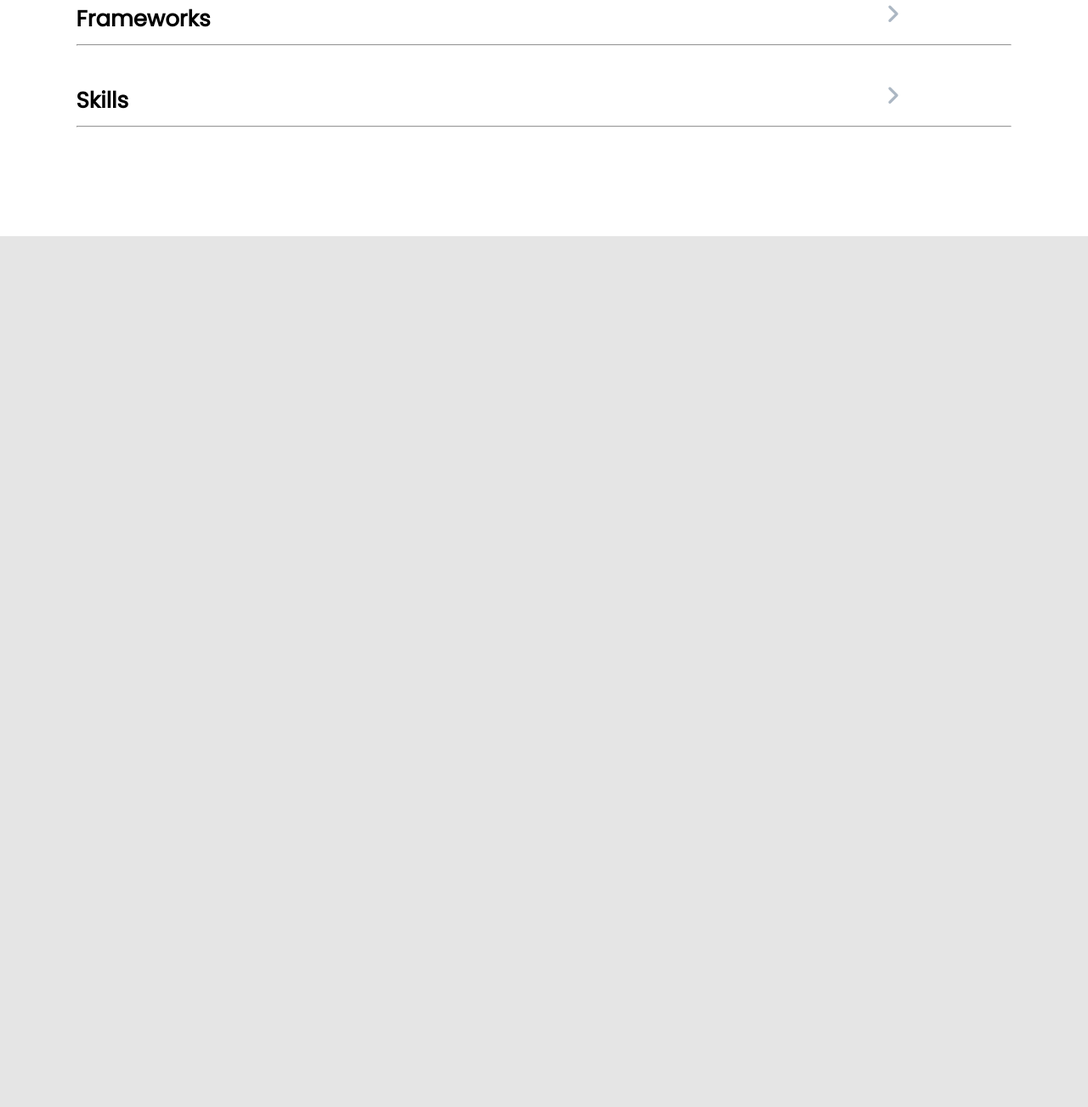
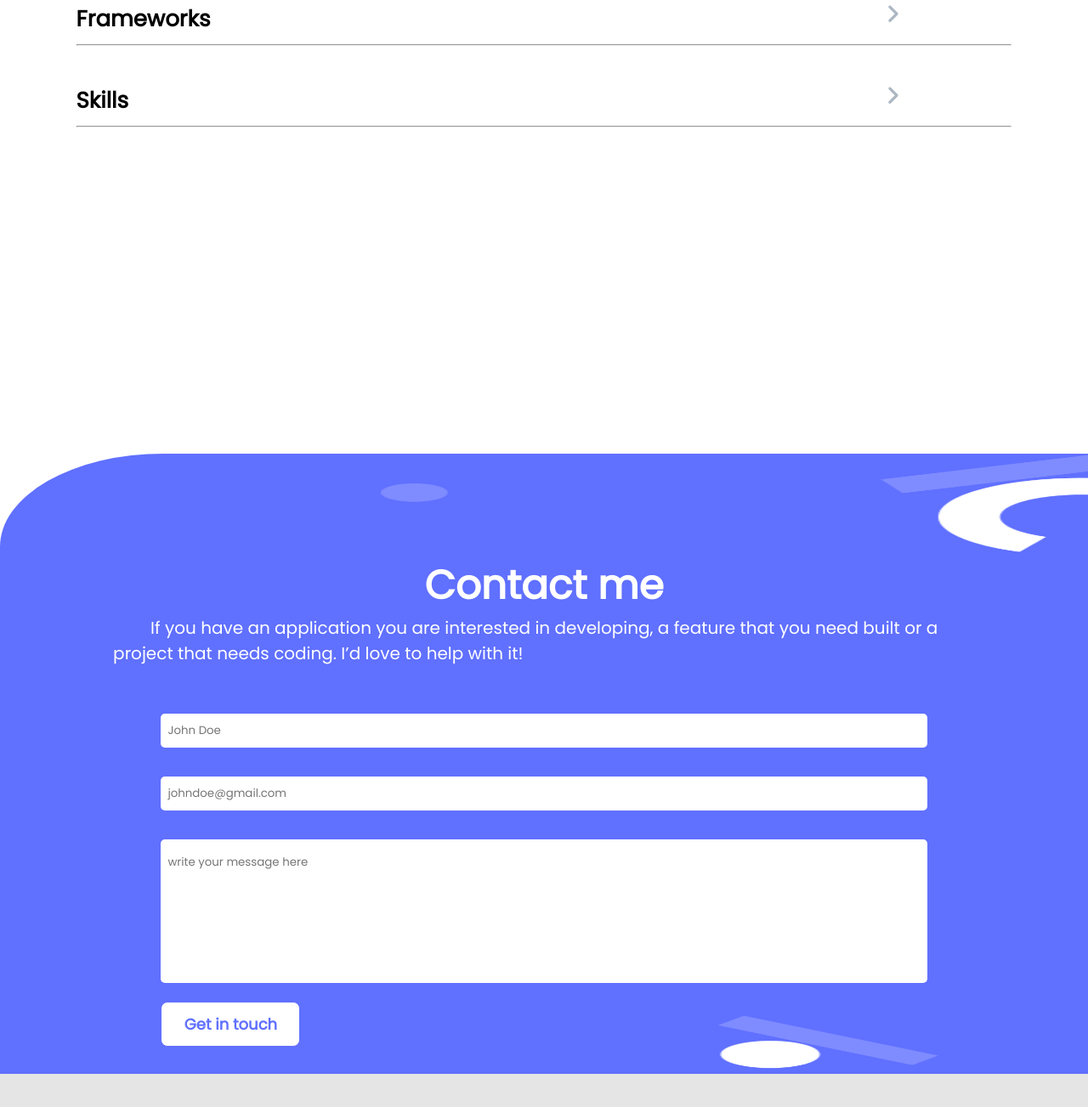
Before and after one commit to fatmahussein/Personal-porfolio, a website: page index.html in a window 1280 px wide. Shown: the part 6942-8245 px from the top of the page at 85% size. Before the commit the page ends 7220 px from the top, so only its background shows below. Drawn offline with Linux system fonts and the light colour scheme.

Commit message:
Add contact form section

```diff
--- a/index.html
+++ b/index.html
@@ -161,6 +161,23 @@
       <hr>
     </div>
 </section>
+
+<!-- Contact form section -->
+<section class="contact-form">
+<div class="contact-container">
+  <h6>Contact me</h6>
+  <p id="parag">If you have an application you are interested in developing, a feature that you need built or a project that needs coding.
+    I’d love to help with it!</p>
+
+    <form action="https://formspree.io/f/mdojqvjo"  method="POST">
+      <input type="text" name="name" id="name" maxlength="30" placeholder="John Doe" required>
+      <input type="email" name="email" id="email" placeholder="johndoe@gmail.com" required>
+      <input type="text" name="msg" maxlength="500" id="msg" placeholder="write your message here" required>
+      <button type="submit" class="getintouch">Get in touch</button>
+    </form>
+
+</div>
+</section>
 </body>
 
 </html>
--- a/styles.css
+++ b/styles.css
@@ -180,7 +180,7 @@
 
   .about-myself {
     background-color: white;
-    padding-bottom: 10%;
+    padding-bottom: 50%;
     border-top-right-radius: 15%;
   }
 
@@ -233,7 +233,8 @@
   .badge1 {
     background-color: #f7f7f9;
     display: flex;
-    gap: 2%;
+    font-size: 27px;
+    gap: 7%;
     margin-left: auto;
     margin-bottom: 2%;
     margin-right: auto;
@@ -241,7 +242,7 @@
     padding: 24px 10px;
     text-align: center;
     border-radius: 8px;
-    font-weight: 600;
+    font-weight: 400;
   }
 
   h5 {
@@ -249,7 +250,8 @@
   }
 
   h6 {
-    font-size: 26px;
+    color: #ffff;
+    font-size: 47px;
   }
 
   .lang {
@@ -273,4 +275,82 @@
   .fa {
     color: #acb7c3;
   }
+
+  .contact-form {
+    background: #6070ff;
+    background-image: url(images/contact-form.png);
+    background-position-x: right;
+    background-size: 65% 100%;
+    background-repeat: no-repeat;
+    border-top-left-radius: 15%;
+    height: 730px;
+    margin-top: -20%;
+  }
+
+  .contact-container {
+    padding: 120px 6%;
+    display: flex;
+    flex-direction: column;
+    justify-content: center;
+    align-items: center;
+  }
+
+  #parag {
+    color: white;
+    font-size: 20px;
+    padding-left: auto;
+    text-indent: 44px;
+    width: 90%;
+  }
+
+  form {
+    display: flex;
+    flex-direction: column;
+    width: 100%;
+  }
+
+  #name {
+    width: 80%;
+    margin-left: auto;
+    margin-right: auto;
+    padding: 10px 8px;
+    margin-top: 5%;
+    border-radius: 5px;
+    border: 0;
+  }
+
+  #email {
+    width: 80%;
+    margin-left: auto;
+    margin-right: auto;
+    padding: 10px 8px;
+    border-radius: 5px;
+    margin-top: 3%;
+    border: 0;
+  }
+
+  #msg {
+    width: 80%;
+    margin-left: auto;
+    margin-right: auto;
+    padding: 132px 8px;
+    margin-top: 3%;
+    border-radius: 5px;
+    border: 0;
+    padding-top: 17px;
+  }
+
+  .getintouch {
+    background-color: #ffff;
+    color: #6070ff;
+    padding: 12px 6px;
+    width: 164px;
+    text-align: center;
+    border: 1px solid #6070ff;
+    border-radius: 8px;
+    font-size: 18px;
+    font-weight: 600;
+    margin-top: 2%;
+    margin-left: 10%;
+  }
 }
```
